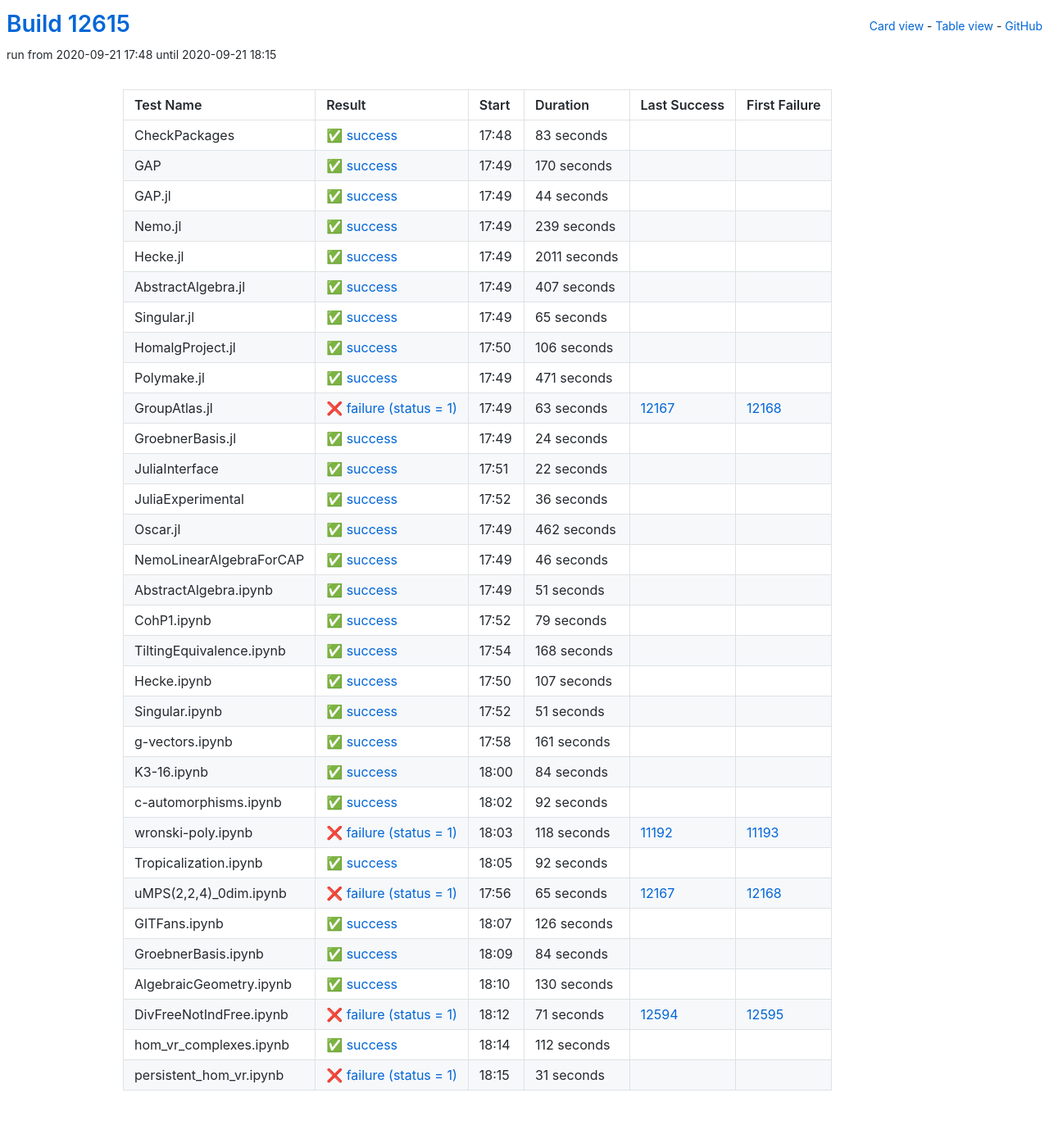
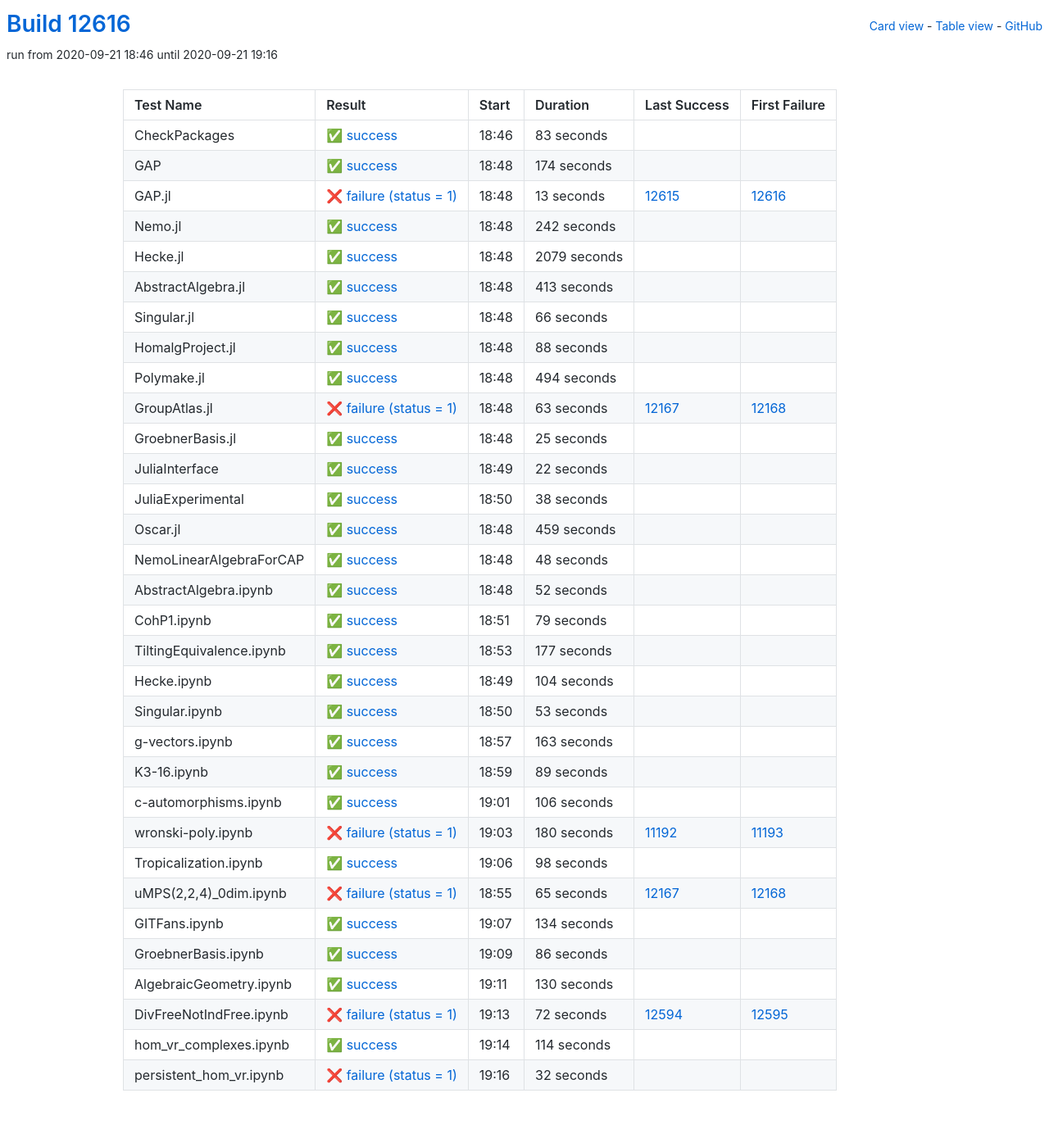
Before and after one commit to oscar-system/oscar-ci-status, a Jekyll site: the page built from table.html, in a window 1280 px wide. Shown: the whole page at 82% size. Built offline with Jekyll 4.4.1, drawn with Linux system fonts in a browser that asks for light colours.

Commit message:
Build #12616

```diff
--- a/_data/ci.yml
+++ b/_data/ci.yml
@@ -1,6 +1,6 @@
 ---
-build: 12615
-build_url: https://oscarci.mathematik.uni-kl.de/job/oscar/12615/
+build: 12616
+build_url: https://oscarci.mathematik.uni-kl.de/job/oscar/12616/
 job: oscar
 organization: oscar-system
 repo: oscar-ci-status
@@ -8,8 +8,8 @@
 tests:
 - name: CheckPackages
   id: checkpackages
-  log: https://oscarci.mathematik.uni-kl.de/job/oscar/12615/artifact/logs/build-12615/CheckPackages.log
-  start: 2020-09-21 17:48
+  log: https://oscarci.mathematik.uni-kl.de/job/oscar/12616/artifact/logs/build-12616/CheckPackages.log
+  start: 2020-09-21 18:46
   success: true
   exitcode: 0
   status: success
@@ -20,104 +20,104 @@
   first_failure_url:
 - name: GAP
   id: gap
-  log: https://oscarci.mathematik.uni-kl.de/job/oscar/12615/artifact/logs/build-12615/GAP.log
-  start: 2020-09-21 17:49
+  log: https://oscarci.mathematik.uni-kl.de/job/oscar/12616/artifact/logs/build-12616/GAP.log
+  start: 2020-09-21 18:48
   success: true
   exitcode: 0
   status: success
-  duration: 170
+  duration: 174
   last_success: false
   last_success_url:
   first_failure: false
   first_failure_url:
 - name: GAP.jl
   id: gap-jl
-  log: https://oscarci.mathematik.uni-kl.de/job/oscar/12615/artifact/logs/build-12615/GAP.jl.log
-  start: 2020-09-21 17:49
+  log: https://oscarci.mathematik.uni-kl.de/job/oscar/12616/artifact/logs/build-12616/GAP.jl.log
+  start: 2020-09-21 18:48
+  success: false
+  exitcode: 1
+  status: failure
+  duration: 13
+  last_success: 12615
+  last_success_url: https://oscarci.mathematik.uni-kl.de/job/oscar/12615/
+  first_failure: 12616
+  first_failure_url: https://oscarci.mathematik.uni-kl.de/job/oscar/12616/
+- name: Nemo.jl
+  id: nemo-jl
+  log: https://oscarci.mathematik.uni-kl.de/job/oscar/12616/artifact/logs/build-12616/Nemo.jl.log
+  start: 2020-09-21 18:48
   success: true
   exitcode: 0
   status: success
-  duration: 44
-  last_success: false
-  last_success_url:
-  first_failure: false
-  first_failure_url:
-- name: Nemo.jl
-  id: nemo-jl
-  log: https://oscarci.mathematik.uni-kl.de/job/oscar/12615/artifact/logs/build-12615/Nemo.jl.log
-  start: 2020-09-21 17:49
-  success: true
-  exitcode: 0
-  status: success
-  duration: 239
+  duration: 242
   last_success: false
   last_success_url:
   first_failure: false
   first_failure_url:
 - name: Hecke.jl
   id: hecke-jl
-  log: https://oscarci.mathematik.uni-kl.de/job/oscar/12615/artifact/logs/build-12615/Hecke.jl.log
-  start: 2020-09-21 17:49
+  log: https://oscarci.mathematik.uni-kl.de/job/oscar/12616/artifact/logs/build-12616/Hecke.jl.log
+  start: 2020-09-21 18:48
   success: true
   exitcode: 0
   status: success
-  duration: 2011
+  duration: 2079
   last_success: false
   last_success_url:
   first_failure: false
   first_failure_url:
 - name: AbstractAlgebra.jl
   id: abstractalgebra-jl
-  log: https://oscarci.mathematik.uni-kl.de/job/oscar/12615/artifact/logs/build-12615/AbstractAlgebra.jl.log
-  start: 2020-09-21 17:49
+  log: https://oscarci.mathematik.uni-kl.de/job/oscar/12616/artifact/logs/build-12616/AbstractAlgebra.jl.log
+  start: 2020-09-21 18:48
   success: true
   exitcode: 0
   status: success
-  duration: 407
+  duration: 413
   last_success: false
   last_success_url:
   first_failure: false
   first_failure_url:
 - name: Singular.jl
   id: singular-jl
-  log: https://oscarci.mathematik.uni-kl.de/job/oscar/12615/artifact/logs/build-12615/Singular.jl.log
-  start: 2020-09-21 17:49
+  log: https://oscarci.mathematik.uni-kl.de/job/oscar/12616/artifact/logs/build-12616/Singular.jl.log
+  start: 2020-09-21 18:48
   success: true
   exitcode: 0
   status: success
-  duration: 65
+  duration: 66
   last_success: false
   last_success_url:
   first_failure: false
   first_failure_url:
 - name: HomalgProject.jl
   id: homalgproject-jl
-  log: https://oscarci.mathematik.uni-kl.de/job/oscar/12615/artifact/logs/build-12615/HomalgProject.jl.log
-  start: 2020-09-21 17:50
+  log: https://oscarci.mathematik.uni-kl.de/job/oscar/12616/artifact/logs/build-12616/HomalgProject.jl.log
+  start: 2020-09-21 18:48
   success: true
   exitcode: 0
   status: success
-  duration: 106
+  duration: 88
   last_success: false
   last_success_url:
   first_failure: false
   first_failure_url:
 - name: Polymake.jl
   id: polymake-jl
-  log: https://oscarci.mathematik.uni-kl.de/job/oscar/12615/artifact/logs/build-12615/Polymake.jl.log
-  start: 2020-09-21 17:49
+  log: https://oscarci.mathematik.uni-kl.de/job/oscar/12616/artifact/logs/build-12616/Polymake.jl.log
+  start: 2020-09-21 18:48
   success: true
   exitcode: 0
   status: success
-  duration: 471
+  duration: 494
   last_success: false
   last_success_url:
   first_failure: false
   first_failure_url:
 - name: GroupAtlas.jl
   id: groupatlas-jl
-  log: https://oscarci.mathematik.uni-kl.de/job/oscar/12615/artifact/logs/build-12615/GroupAtlas.jl.log
-  start: 2020-09-21 17:49
+  log: https://oscarci.mathematik.uni-kl.de/job/oscar/12616/artifact/logs/build-12616/GroupAtlas.jl.log
+  start: 2020-09-21 18:48
   success: false
   exitcode: 1
   status: failure
@@ -128,20 +128,20 @@
   first_failure_url: https://oscarci.mathematik.uni-kl.de/job/oscar/12168/
 - name: GroebnerBasis.jl
   id: groebnerbasis-jl
-  log: https://oscarci.mathematik.uni-kl.de/job/oscar/12615/artifact/logs/build-12615/GroebnerBasis.jl.log
-  start: 2020-09-21 17:49
+  log: https://oscarci.mathematik.uni-kl.de/job/oscar/12616/artifact/logs/build-12616/GroebnerBasis.jl.log
+  start: 2020-09-21 18:48
   success: true
   exitcode: 0
   status: success
-  duration: 24
+  duration: 25
   last_success: false
   last_success_url:
   first_failure: false
   first_failure_url:
 - name: JuliaInterface
   id: juliainterface
-  log: https://oscarci.mathematik.uni-kl.de/job/oscar/12615/artifact/logs/build-12615/JuliaInterface.log
-  start: 2020-09-21 17:51
+  log: https://oscarci.mathematik.uni-kl.de/job/oscar/12616/artifact/logs/build-12616/JuliaInterface.log
+  start: 2020-09-21 18:49
   success: true
   exitcode: 0
   status: success
@@ -152,56 +152,56 @@
   first_failure_url:
 - name: JuliaExperimental
   id: juliaexperimental
-  log: https://oscarci.mathematik.uni-kl.de/job/oscar/12615/artifact/logs/build-12615/JuliaExperimental.log
-  start: 2020-09-21 17:52
+  log: https://oscarci.mathematik.uni-kl.de/job/oscar/12616/artifact/logs/build-12616/JuliaExperimental.log
+  start: 2020-09-21 18:50
   success: true
   exitcode: 0
   status: success
-  duration: 36
+  duration: 38
   last_success: false
   last_success_url:
   first_failure: false
   first_failure_url:
 - name: Oscar.jl
   id: oscar-jl
-  log: https://oscarci.mathematik.uni-kl.de/job/oscar/12615/artifact/logs/build-12615/Oscar.jl.log
-  start: 2020-09-21 17:49
+  log: https://oscarci.mathematik.uni-kl.de/job/oscar/12616/artifact/logs/build-12616/Oscar.jl.log
+  start: 2020-09-21 18:48
   success: true
   exitcode: 0
   status: success
-  duration: 462
+  duration: 459
   last_success: false
   last_success_url:
   first_failure: false
   first_failure_url:
 - name: NemoLinearAlgebraForCAP
   id: nemolinearalgebraforcap
-  log: https://oscarci.mathematik.uni-kl.de/job/oscar/12615/artifact/logs/build-12615/NemoLinearAlgebraForCAP.log
-  start: 2020-09-21 17:49
+  log: https://oscarci.mathematik.uni-kl.de/job/oscar/12616/artifact/logs/build-12616/NemoLinearAlgebraForCAP.log
+  start: 2020-09-21 18:48
   success: true
   exitcode: 0
   status: success
-  duration: 46
+  duration: 48
   last_success: false
   last_success_url:
   first_failure: false
   first_failure_url:
 - name: AbstractAlgebra.ipynb
   id: abstractalgebra-ipynb
-  log: https://oscarci.mathematik.uni-kl.de/job/oscar/12615/artifact/logs/build-12615/AbstractAlgebra.ipynb.log
-  start: 2020-09-21 17:49
+  log: https://oscarci.mathematik.uni-kl.de/job/oscar/12616/artifact/logs/build-12616/AbstractAlgebra.ipynb.log
+  start: 2020-09-21 18:48
   success: true
   exitcode: 0
   status: success
-  duration: 51
+  duration: 52
   last_success: false
   last_success_url:
   first_failure: false
   first_failure_url:
 - name: CohP1.ipynb
   id: cohp1-ipynb
-  log: https://oscarci.mathematik.uni-kl.de/job/oscar/12615/artifact/logs/build-12615/CohP1.ipynb.log
-  start: 2020-09-21 17:52
+  log: https://oscarci.mathematik.uni-kl.de/job/oscar/12616/artifact/logs/build-12616/CohP1.ipynb.log
+  start: 2020-09-21 18:51
   success: true
   exitcode: 0
   status: success
@@ -212,104 +212,104 @@
   first_failure_url:
 - name: TiltingEquivalence.ipynb
   id: tiltingequivalence-ipynb
-  log: https://oscarci.mathematik.uni-kl.de/job/oscar/12615/artifact/logs/build-12615/TiltingEquivalence.ipynb.log
-  start: 2020-09-21 17:54
+  log: https://oscarci.mathematik.uni-kl.de/job/oscar/12616/artifact/logs/build-12616/TiltingEquivalence.ipynb.log
+  start: 2020-09-21 18:53
   success: true
   exitcode: 0
   status: success
-  duration: 168
+  duration: 177
   last_success: false
   last_success_url:
   first_failure: false
   first_failure_url:
 - name: Hecke.ipynb
   id: hecke-ipynb
-  log: https://oscarci.mathematik.uni-kl.de/job/oscar/12615/artifact/logs/build-12615/Hecke.ipynb.log
-  start: 2020-09-21 17:50
+  log: https://oscarci.mathematik.uni-kl.de/job/oscar/12616/artifact/logs/build-12616/Hecke.ipynb.log
+  start: 2020-09-21 18:49
   success: true
   exitcode: 0
   status: success
-  duration: 107
+  duration: 104
   last_success: false
   last_success_url:
   first_failure: false
   first_failure_url:
 - name: Singular.ipynb
   id: singular-ipynb
-  log: https://oscarci.mathematik.uni-kl.de/job/oscar/12615/artifact/logs/build-12615/Singular.ipynb.log
-  start: 2020-09-21 17:52
+  log: https://oscarci.mathematik.uni-kl.de/job/oscar/12616/artifact/logs/build-12616/Singular.ipynb.log
+  start: 2020-09-21 18:50
   success: true
   exitcode: 0
   status: success
-  duration: 51
+  duration: 53
   last_success: false
   last_success_url:
   first_failure: false
   first_failure_url:
 - name: g-vectors.ipynb
   id: g-vectors-ipynb
-  log: https://oscarci.mathematik.uni-kl.de/job/oscar/12615/artifact/logs/build-12615/g-vectors.ipynb.log
-  start: 2020-09-21 17:58
+  log: https://oscarci.mathematik.uni-kl.de/job/oscar/12616/artifact/logs/build-12616/g-vectors.ipynb.log
+  start: 2020-09-21 18:57
   success: true
   exitcode: 0
   status: success
-  duration: 161
+  duration: 163
   last_success: false
   last_success_url:
   first_failure: false
   first_failure_url:
 - name: K3-16.ipynb
   id: k3-16-ipynb
-  log: https://oscarci.mathematik.uni-kl.de/job/oscar/12615/artifact/logs/build-12615/K3-16.ipynb.log
-  start: 2020-09-21 18:00
+  log: https://oscarci.mathematik.uni-kl.de/job/oscar/12616/artifact/logs/build-12616/K3-16.ipynb.log
+  start: 2020-09-21 18:59
   success: true
   exitcode: 0
   status: success
-  duration: 84
+  duration: 89
   last_success: false
   last_success_url:
   first_failure: false
   first_failure_url:
 - name: c-automorphisms.ipynb
   id: c-automorphisms-ipynb
-  log: https://oscarci.mathematik.uni-kl.de/job/oscar/12615/artifact/logs/build-12615/c-automorphisms.ipynb.log
-  start: 2020-09-21 18:02
+  log: https://oscarci.mathematik.uni-kl.de/job/oscar/12616/artifact/logs/build-12616/c-automorphisms.ipynb.log
+  start: 2020-09-21 19:01
   success: true
   exitcode: 0
   status: success
-  duration: 92
+  duration: 106
   last_success: false
   last_success_url:
   first_failure: false
   first_failure_url:
 - name: wronski-poly.ipynb
   id: wronski-poly-ipynb
-  log: https://oscarci.mathematik.uni-kl.de/job/oscar/12615/artifact/logs/build-12615/wronski-poly.ipynb.log
-  start: 2020-09-21 18:03
+  log: https://oscarci.mathematik.uni-kl.de/job/oscar/12616/artifact/logs/build-12616/wronski-poly.ipynb.log
+  start: 2020-09-21 19:03
   success: false
   exitcode: 1
   status: failure
-  duration: 118
+  duration: 180
   last_success: 11192
   last_success_url: https://oscarci.mathematik.uni-kl.de/job/oscar/11192/
   first_failure: 11193
   first_failure_url: https://oscarci.mathematik.uni-kl.de/job/oscar/11193/
 - name: Tropicalization.ipynb
   id: tropicalization-ipynb
-  log: https://oscarci.mathematik.uni-kl.de/job/oscar/12615/artifact/logs/build-12615/Tropicalization.ipynb.log
-  start: 2020-09-21 18:05
+  log: https://oscarci.mathematik.uni-kl.de/job/oscar/12616/artifact/logs/build-12616/Tropicalization.ipynb.log
+  start: 2020-09-21 19:06
   success: true
   exitcode: 0
   status: success
-  duration: 92
+  duration: 98
   last_success: false
   last_success_url:
   first_failure: false
   first_failure_url:
 - name: uMPS(2,2,4)_0dim.ipynb
   id: umps-2-2-4-0dim-ipynb
-  log: https://oscarci.mathematik.uni-kl.de/job/oscar/12615/artifact/logs/build-12615/uMPS-2-2-4-_0dim.ipynb.log
-  start: 2020-09-21 17:56
+  log: https://oscarci.mathematik.uni-kl.de/job/oscar/12616/artifact/logs/build-12616/uMPS-2-2-4-_0dim.ipynb.log
+  start: 2020-09-21 18:55
   success: false
   exitcode: 1
   status: failure
@@ -320,32 +320,32 @@
   first_failure_url: https://oscarci.mathematik.uni-kl.de/job/oscar/12168/
 - name: GITFans.ipynb
   id: gitfans-ipynb
-  log: https://oscarci.mathematik.uni-kl.de/job/oscar/12615/artifact/logs/build-12615/GITFans.ipynb.log
-  start: 2020-09-21 18:07
+  log: https://oscarci.mathematik.uni-kl.de/job/oscar/12616/artifact/logs/build-12616/GITFans.ipynb.log
+  start: 2020-09-21 19:07
   success: true
   exitcode: 0
   status: success
-  duration: 126
+  duration: 134
   last_success: false
   last_success_url:
   first_failure: false
   first_failure_url:
 - name: GroebnerBasis.ipynb
   id: groebnerbasis-ipynb
-  log: https://oscarci.mathematik.uni-kl.de/job/oscar/12615/artifact/logs/build-12615/GroebnerBasis.ipynb.log
-  start: 2020-09-21 18:09
+  log: https://oscarci.mathematik.uni-kl.de/job/oscar/12616/artifact/logs/build-12616/GroebnerBasis.ipynb.log
+  start: 2020-09-21 19:09
   success: true
   exitcode: 0
   status: success
-  duration: 84
+  duration: 86
   last_success: false
   last_success_url:
   first_failure: false
   first_failure_url:
 - name: AlgebraicGeometry.ipynb
   id: algebraicgeometry-ipynb
-  log: https://oscarci.mathematik.uni-kl.de/job/oscar/12615/artifact/logs/build-12615/AlgebraicGeometry.ipynb.log
-  start: 2020-09-21 18:10
+  log: https://oscarci.mathematik.uni-kl.de/job/oscar/12616/artifact/logs/build-12616/AlgebraicGeometry.ipynb.log
+  start: 2020-09-21 19:11
   success: true
   exitcode: 0
   status: success
@@ -356,36 +356,36 @@
   first_failure_url:
 - name: DivFreeNotIndFree.ipynb
   id: divfreenotindfree-ipynb
-  log: https://oscarci.mathematik.uni-kl.de/job/oscar/12615/artifact/logs/build-12615/DivFreeNotIndFree.ipynb.log
-  start: 2020-09-21 18:12
+  log: https://oscarci.mathematik.uni-kl.de/job/oscar/12616/artifact/logs/build-12616/DivFreeNotIndFree.ipynb.log
+  start: 2020-09-21 19:13
   success: false
   exitcode: 1
   status: failure
-  duration: 71
+  duration: 72
   last_success: 12594
   last_success_url: https://oscarci.mathematik.uni-kl.de/job/oscar/12594/
   first_failure: 12595
   first_failure_url: https://oscarci.mathematik.uni-kl.de/job/oscar/12595/
 - name: hom_vr_complexes.ipynb
   id: hom-vr-complexes-ipynb
-  log: https://oscarci.mathematik.uni-kl.de/job/oscar/12615/artifact/logs/build-12615/hom_vr_complexes.ipynb.log
-  start: 2020-09-21 18:14
+  log: https://oscarci.mathematik.uni-kl.de/job/oscar/12616/artifact/logs/build-12616/hom_vr_complexes.ipynb.log
+  start: 2020-09-21 19:14
   success: true
   exitcode: 0
   status: success
-  duration: 112
+  duration: 114
   last_success: false
   last_success_url:
   first_failure: false
   first_failure_url:
 - name: persistent_hom_vr.ipynb
   id: persistent-hom-vr-ipynb
-  log: https://oscarci.mathematik.uni-kl.de/job/oscar/12615/artifact/logs/build-12615/persistent_hom_vr.ipynb.log
-  start: 2020-09-21 18:15
+  log: https://oscarci.mathematik.uni-kl.de/job/oscar/12616/artifact/logs/build-12616/persistent_hom_vr.ipynb.log
+  start: 2020-09-21 19:16
   success: false
   exitcode: 1
   status: failure
-  duration: 31
+  duration: 32
   last_success: false
   last_success_url:
   first_failure: false
```
Also changed, not shown: README.md.
